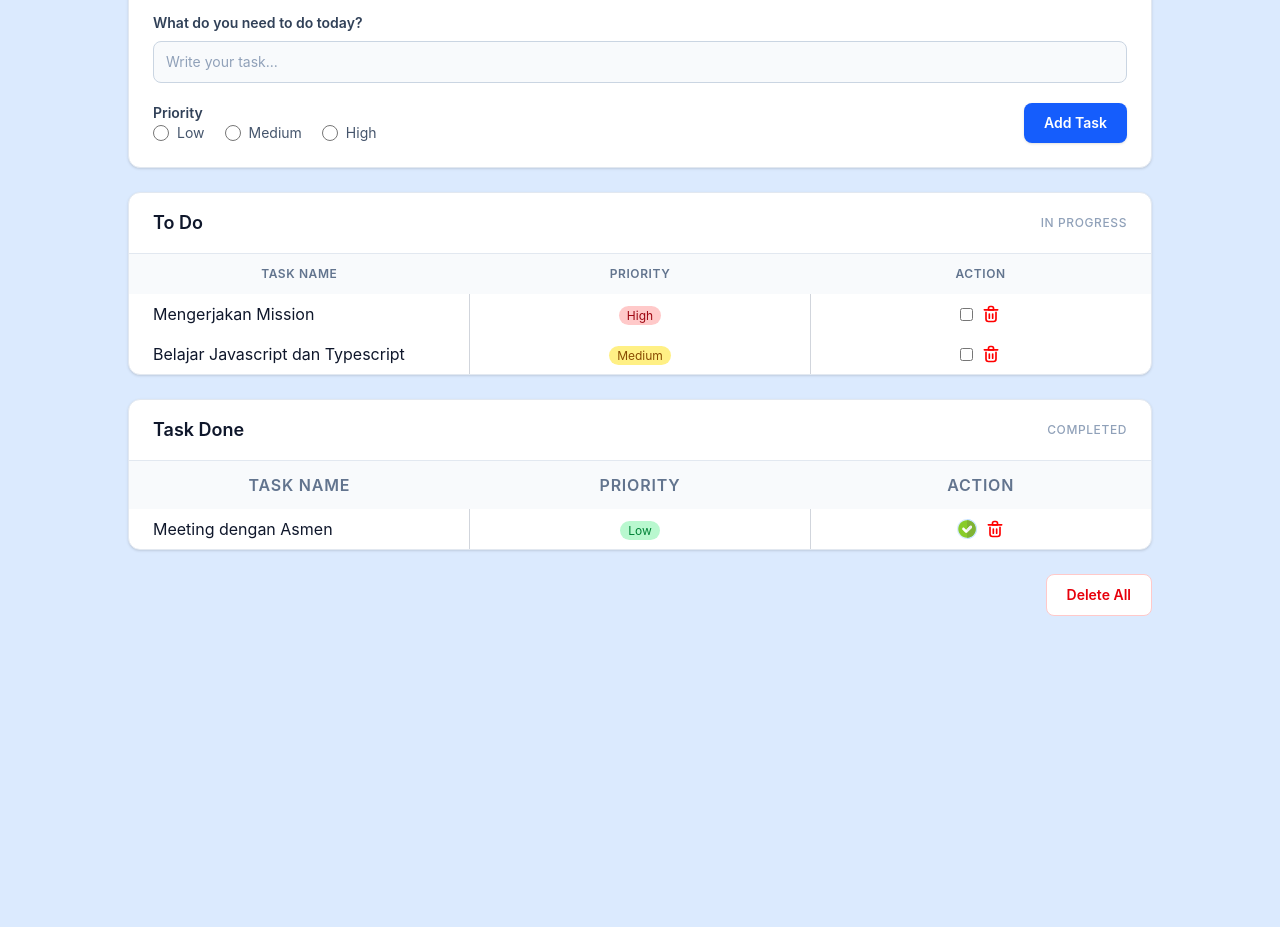
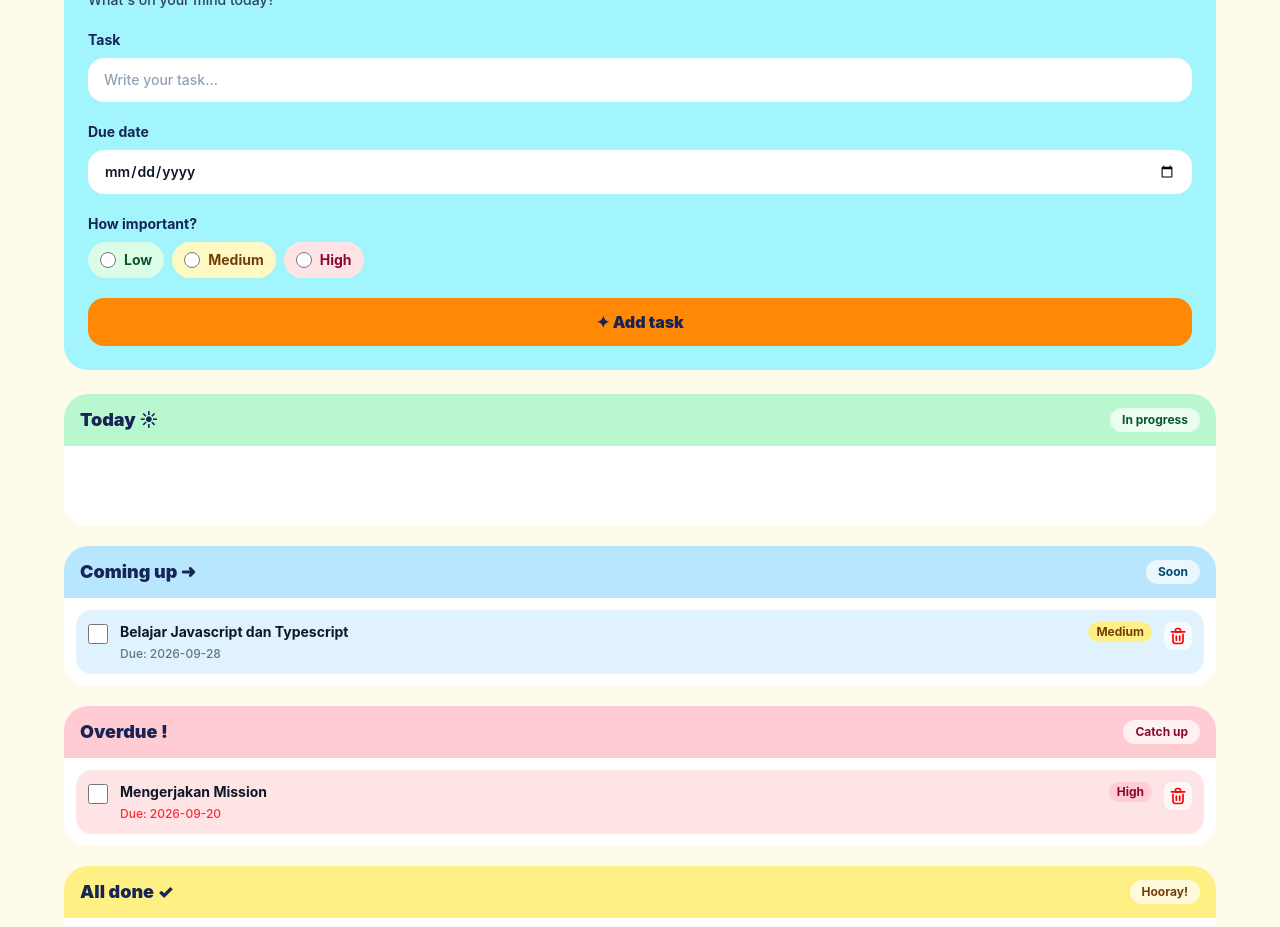
Before and after one commit to mfauzidr/todo-list, a website built with Vite: page index.html in a window 1280 px wide. Shown: the part 214-1141 px from the top of the page. Before the commit the page ends 878 px from the top, so only its background shows below. Built offline with nearby package versions, Linux system fonts and the light colour scheme.

Commit message:
feat: finalize todo list app

```diff
--- a/index.html
+++ b/index.html
@@ -8,130 +8,106 @@
   <title>Todo List</title>
 </head>
 
-<body class="bg-blue-100 text-slate-900">
-  <div id="app" class="min-h-screen px-4 py-6 sm:px-6 lg:px-8">
-    <header class="mx-auto flex max-w-5xl flex-col gap-6 border-b border-slate-200 pb-6">
-      <div class="flex flex-col gap-2 sm:flex-row sm:items-end sm:justify-between">
+<body class="bg-amber-50 text-slate-900">
+  <div id="app" class="min-h-screen px-4 py-6 sm:px-8 lg:px-10">
+    <header class="mx-auto flex max-w-6xl flex-col gap-5 sm:flex-row sm:items-end sm:justify-between">
       <div>
-          <h1 class="text-3xl font-bold tracking-tight text-blue-900">Todo List</h1>
+        <p class="mb-1 text-sm font-black text-rose-500">A little list, a lot of wins <span aria-hidden="true">✦</span></p>
+        <h1 class="text-4xl font-black text-blue-950 sm:text-5xl">Todo <span class="text-orange-500">Club</span></h1>
       </div>
-
-        <div class="flex gap-8 text-sm text-slate-500 sm:text-right">
-          <section>
-            <h2 class="font-semibold text-slate-800">Fauzi</h2>
-            <p>Frontend Developer</p>
+      <div class="flex items-center justify-between gap-5 text-sm sm:justify-end sm:text-right">
+        <section class="rounded-2xl bg-yellow-200 px-4 py-2">
+          <h2 class="font-black text-blue-950">Fauzi</h2>
+          <p class="text-slate-700">Frontend Developer</p>
         </section>
-
-          <section>
-            <p id="current-day" class="font-semibold text-slate-800"></p>
+        <section class="font-semibold text-slate-600">
+          <p id="current-day" class="text-lg font-black text-blue-950"></p>
           <p id="current-date"></p>
         </section>
       </div>
-      </div>
     </header>
 
-    <main class="mx-auto flex max-w-5xl flex-col gap-6 py-6">
-      <section class="rounded-xl border border-slate-200 bg-white p-5 shadow-sm sm:p-6">
-        <header class="mb-5 border-b border-slate-100 pb-4">
-          <h1 class="text-lg font-semibold text-slate-900">Create Task</h1>
-          <p class="mt-1 text-sm text-slate-500">Add something you want to accomplish today.</p>
+    <main class="flex flex-col mx-auto max-w-6xl gap-6 py-7">
+      <section class="h-fit rounded-3xl bg-cyan-200 p-5 sm:p-6">
+        <header class="mb-5">
+          <p class="text-xs font-black uppercase text-cyan-900">Ready, set, do!</p>
+          <h2 class="mt-1 text-2xl font-black text-blue-950">Make a new task</h2>
+          <p class="mt-1 text-sm font-medium text-slate-700">What's on your mind today?</p>
         </header>
 
         <form class="flex flex-col gap-5" id="todo-form">
           <div class="flex flex-col gap-2">
-            <label for="todo-title" class="text-sm font-semibold text-slate-700">What do you need to do today?</label>
-
-            <input id="todo-title" name="title" rows="3" placeholder="Write your task..."
-              class="w-full resize-none rounded-lg border border-slate-300 bg-slate-50 px-3 py-2.5 text-sm text-slate-900 outline-none transition placeholder:text-slate-400 focus:border-blue-500 focus:bg-white focus:ring-4 focus:ring-blue-100"></input>
+            <label for="todo-title" class="text-sm font-bold text-blue-950">Task</label>
+            <input id="todo-title" name="title" type="text" placeholder="Write your task..."
+              class="w-full rounded-2xl bg-white px-4 py-3 text-sm font-semibold text-slate-900 outline-none placeholder:font-medium placeholder:text-slate-400 focus:ring-4 focus:ring-cyan-100" required />
           </div>
 
-          <div class="flex flex-col gap-3 sm:flex-row sm:items-end sm:justify-between">
-            <fieldset class="flex flex-wrap items-center gap-x-5 gap-y-2">
-              <legend class="mb-2 w-full text-sm font-semibold text-slate-700 sm:mb-0 sm:w-auto">Priority</legend>
+          <div class="flex flex-col gap-2">
+            <label for="todo-due-date" class="text-sm font-bold text-blue-950">Due date</label>
+            <input id="todo-due-date" name="dueDate" type="date"
+              class="w-full rounded-2xl bg-white px-4 py-3 text-sm font-semibold text-slate-900 outline-none focus:ring-4 focus:ring-cyan-100" required />
+          </div>
 
-              <label class="flex cursor-pointer items-center gap-2 text-sm text-slate-600">
-                <input type="radio" name="priority" value="low" class="h-4 w-4 accent-green-600" />
-                Low
+          <fieldset class="flex flex-wrap items-center gap-2">
+            <legend class="mb-2 w-full text-sm font-bold text-blue-950">How important?</legend>
+            <label class="flex cursor-pointer items-center gap-2 rounded-full bg-green-100 px-3 py-2 text-sm font-bold text-green-900">
+              <input type="radio" name="priority" value="low" class="h-4 w-4 accent-green-600" required /> Low
             </label>
-
-              <label class="flex cursor-pointer items-center gap-2 text-sm text-slate-600">
-                <input type="radio" name="priority" value="medium" class="h-4 w-4 accent-yellow-500" />
-                Medium
+            <label class="flex cursor-pointer items-center gap-2 rounded-full bg-yellow-100 px-3 py-2 text-sm font-bold text-yellow-900">
+              <input type="radio" name="priority" value="medium" class="h-4 w-4 accent-yellow-500" /> Medium
             </label>
-
-              <label class="flex cursor-pointer items-center gap-2 text-sm text-slate-600">
-                <input type="radio" name="priority" value="high" class="h-4 w-4 accent-red-600" />
-                High
+            <label class="flex cursor-pointer items-center gap-2 rounded-full bg-rose-100 px-3 py-2 text-sm font-bold text-rose-900">
+              <input type="radio" name="priority" value="high" class="h-4 w-4 accent-rose-600" /> High
             </label>
           </fieldset>
 
           <button type="submit"
-              class="w-full rounded-lg bg-blue-600 px-5 py-2.5 text-sm font-semibold text-white shadow-sm transition hover:bg-blue-700 focus:outline-none focus:ring-4 focus:ring-blue-100 sm:w-auto">
-              Add Task
+            class="w-full rounded-2xl bg-orange-400 px-5 py-3 text-base font-black text-blue-950 transition hover:bg-orange-300 focus:outline-none focus:ring-4 focus:ring-white sm:w-auto">
+            <span aria-hidden="true">✦</span> Add task
           </button>
-          </div>
         </form>
       </section>
 
-      <section class="overflow-hidden rounded-xl border border-slate-200 bg-white shadow-sm">
-        <header class="flex items-center justify-between border-b border-slate-200 px-5 py-4 sm:px-6">
-          <h2 class="text-lg font-semibold text-slate-900">To Do</h2>
-          <span class="text-xs font-medium uppercase tracking-wider text-slate-400">In progress</span>
+      <div class="flex flex-col gap-5">
+        <section class="overflow-hidden rounded-3xl bg-white">
+          <header class="flex items-center justify-between bg-green-200 px-4 py-3">
+            <h2 class="text-lg font-black text-blue-950">Today <span aria-hidden="true">☀</span></h2>
+            <span class="rounded-full bg-white/70 px-3 py-1 text-xs font-bold text-green-900">In progress</span>
           </header>
-        <div class="overflow-x-auto">
-          <table class="w-full min-w-sm table-fixed text-left text-sm">
-            <thead class="bg-slate-50">
-              <tr class="text-center">
-                <th class="px-4 py-3 text-xs font-semibold uppercase tracking-wider text-slate-500">
-                  Task Name
-                </th>
-                <th class="px-4 py-3 text-xs font-semibold uppercase tracking-wider text-slate-500">
-                  Priority
-                </th>
-                <th class="px-4 py-3 text-xs font-semibold uppercase tracking-wider text-slate-500">
-                  Action
-                </th>
-              </tr>
-            </thead>
-
-            <tbody id="todo-list"></tbody>
-          </table>
-        </div>
+          <div id="today-list" class="flex min-h-20 flex-col gap-2 p-3"></div>
         </section>
 
-      <section class="overflow-hidden rounded-xl border border-slate-200 bg-white shadow-sm">
-        <header class="flex items-center justify-between border-b border-slate-200 px-5 py-4 sm:px-6">
-          <h2 class="text-lg font-semibold text-slate-900">Task Done</h2>
-          <span class="text-xs font-medium uppercase tracking-wider text-slate-400">Completed</span>
+        <section class="overflow-hidden rounded-3xl bg-white">
+          <header class="flex items-center justify-between bg-sky-200 px-4 py-3">
+            <h2 class="text-lg font-black text-blue-950">Coming up <span aria-hidden="true">➜</span></h2>
+            <span class="rounded-full bg-white/70 px-3 py-1 text-xs font-bold text-sky-900">Soon</span>
           </header>
-        <div class="overflow-x-auto">
-          <table
-            class="w-full min-w-sm table-fixed text-left text-xs md:text-sm lg:text-base">
-            <thead class="bg-slate-50">
-              <tr class="text-center">
-                <th class="px-4 py-3 font-semibold uppercase tracking-wider text-slate-500">
-                  Task Name
-                </th>
-                <th class="px-4 py-3 font-semibold uppercase tracking-wider text-slate-500">
-                  Priority
-                </th>
-                <th class="px-4 py-3 font-semibold uppercase tracking-wider text-slate-500">
-                  Action
-                </th>
-              </tr>
-            </thead>
-
-            <tbody id="done-list"></tbody>
-          </table>
-        </div>
+          <div id="upcoming-list" class="flex min-h-20 flex-col gap-2 p-3"></div>
         </section>
 
-      <section class="flex justify-end">
+        <section class="overflow-hidden rounded-3xl bg-white">
+          <header class="flex items-center justify-between bg-rose-200 px-4 py-3">
+            <h2 class="text-lg font-black text-blue-950">Overdue <span aria-hidden="true">!</span></h2>
+            <span class="rounded-full bg-white/70 px-3 py-1 text-xs font-bold text-rose-900">Catch up</span>
+          </header>
+          <div id="overdue-list" class="flex min-h-20 flex-col gap-2 p-3"></div>
+        </section>
+
+        <section class="overflow-hidden rounded-3xl bg-white">
+          <header class="flex items-center justify-between bg-yellow-200 px-4 py-3">
+            <h2 class="text-lg font-black text-blue-950">All done <span aria-hidden="true">✓</span></h2>
+            <span class="rounded-full bg-white/70 px-3 py-1 text-xs font-bold text-yellow-900">Hooray!</span>
+          </header>
+          <div id="done-list" class="flex min-h-20 flex-col gap-2 p-3"></div>
+        </section>
+
+        <section class="flex justify-end sm:col-span-2">
           <button type="button" id="delete-all"
-          class="w-full rounded-lg border border-red-200 bg-white px-5 py-2.5 text-sm font-semibold text-red-600 transition hover:border-red-300 hover:bg-red-50 focus:outline-none focus:ring-4 focus:ring-red-100 sm:w-auto">
-          Delete All
+            class="rounded-xl bg-rose-100 px-4 py-2 text-sm font-bold text-rose-800 transition hover:bg-rose-200 focus:outline-none focus:ring-4 focus:ring-rose-100">
+            Clear all tasks
           </button>
         </section>
+      </div>
     </main>
   </div>
 
--- a/src/data/todo.data.ts
+++ b/src/data/todo.data.ts
@@ -6,6 +6,7 @@ export const todoData: Todo[] = [
     title: "Mengerjakan Mission",
     priority: "high",
     createdAt: "2026-09-21T09:00:00",
+    dueDate: "2026-09-20",
     completed: false,
   },
   {
@@ -13,6 +14,7 @@ export const todoData: Todo[] = [
     title: "Belajar Javascript dan Typescript",
     priority: "medium",
     createdAt: "2026-09-21T10:00:00",
+    dueDate: "2026-09-28",
     completed: false,
   },
   {
@@ -20,6 +22,7 @@ export const todoData: Todo[] = [
     title: "Meeting dengan Asmen",
     priority: "low",
     createdAt: "2026-09-20T14:00:00",
+    dueDate: "2026-09-28",
     completed: true,
   },
 ];
--- a/src/main.ts
+++ b/src/main.ts
@@ -1,53 +1,123 @@
 import "./style.css";
 import { todoData } from "./data/todo.data";
-import { createTodoRow } from "./render/todoRender";
+import { createTodoCard } from "./render/todoRender";
 import { renderDate } from "./render/dateRender";
 import { Todo } from "./types/todo";
 
-const todos = [...todoData];
+let todos: Todo[] = [...todoData];
+
+const saveTodos = () => {
+  localStorage.setItem("todos", JSON.stringify(todos));
+};
+
+const loadTodos = () => {
+  const storedTodos = localStorage.getItem("todos");
+  if (storedTodos) {
+    const parsedTodos = JSON.parse(storedTodos);
+    todos = parsedTodos;
+  }
+};
 
 // Render Todo //
 
 export const renderTodos = () => {
-  const todoList =
-    document.querySelector<HTMLTableSectionElement>("#todo-list");
-  const doneList =
-    document.querySelector<HTMLTableSectionElement>("#done-list");
+  const todayList = document.querySelector<HTMLDivElement>("#today-list");
 
-  if (!todoList || !doneList) {
+  const upcomingList = document.querySelector<HTMLDivElement>("#upcoming-list");
+
+  const overdueList = document.querySelector<HTMLDivElement>("#overdue-list");
+
+  const doneList = document.querySelector<HTMLDivElement>("#done-list");
+
+  if (!todayList || !upcomingList || !overdueList || !doneList) {
     throw new Error("Todo list element not found");
   }
 
-  todoList.innerHTML = "";
+  todayList.innerHTML = "";
+  upcomingList.innerHTML = "";
+  overdueList.innerHTML = "";
   doneList.innerHTML = "";
 
-  const todoItems = todos.filter((todo) => !todo.completed);
+  const currentDate = new Date();
+
+  const today = `${currentDate.getFullYear()}-${String(
+    currentDate.getMonth() + 1,
+  ).padStart(2, "0")}-${String(currentDate.getDate()).padStart(2, "0")}`;
+
+  const activeTodos = todos.filter((todo) => !todo.completed);
+
+  const todayItems = activeTodos.filter((todo) => todo.dueDate === today);
+
+  const upcomingItems = activeTodos.filter((todo) => todo.dueDate > today);
+
+  const overdueItems = activeTodos.filter((todo) => todo.dueDate < today);
+
   const doneItems = todos.filter((todo) => todo.completed);
 
-  todoItems.forEach((todo) => {
-    const row = createTodoRow(todo, renderTodos, (id) => {
+  const handleDelete = (id: string) => {
     const index = todos.findIndex((todo) => todo.id === id);
 
     if (index !== -1) {
       todos.splice(index, 1);
     }
+    saveTodos();
+    renderTodos();
+  };
 
+  todayItems.forEach((todo) => {
+    const card = createTodoCard(
+      todo,
+      () => {
+        saveTodos();
         renderTodos();
+      },
+      handleDelete,
+      "today",
+    );
+
+    todayList.appendChild(card);
   });
-    todoList.appendChild(row);
+
+  upcomingItems.forEach((todo) => {
+    const card = createTodoCard(
+      todo,
+      () => {
+        saveTodos();
+        renderTodos();
+      },
+      handleDelete,
+      "upcoming",
+    );
+
+    upcomingList.appendChild(card);
+  });
+
+  overdueItems.forEach((todo) => {
+    const card = createTodoCard(
+      todo,
+      () => {
+        saveTodos();
+        renderTodos();
+      },
+      handleDelete,
+      "overdue",
+    );
+
+    overdueList.appendChild(card);
   });
 
   doneItems.forEach((todo) => {
-    const row = createTodoRow(todo, renderTodos, (id) => {
-      const index = todos.findIndex((todo) => todo.id === id);
+    const card = createTodoCard(
+      todo,
+      () => {
+        saveTodos();
+        renderTodos();
+      },
+      handleDelete,
+      "done",
+    );
 
-      if (index !== -1) {
-        todos.splice(index, 1);
-      }
-
-      renderTodos();
-    });
-    doneList.appendChild(row);
+    doneList.appendChild(card);
   });
 };
 
@@ -62,6 +132,7 @@ if (!deleteAllButton) {
 
 deleteAllButton.addEventListener("click", () => {
   todos.length = 0;
+  saveTodos();
   renderTodos();
 });
 
@@ -78,6 +149,11 @@ if (!todoForm || !todoTitle) {
 todoForm.addEventListener("submit", (event) => {
   event.preventDefault();
 
+  const newId =
+    todos.length > 0
+      ? Math.max(...todos.map((todo) => Number(todo.id))) + 1
+      : 1;
+
   const selectedPriority = document.querySelector<HTMLInputElement>(
     'input[name="priority"]:checked',
   );
@@ -86,22 +162,28 @@ todoForm.addEventListener("submit", (event) => {
     throw new Error("Priority not selected");
   }
 
-  const newId =
-  todos.length > 0
-    ? Math.max(...todos.map((todo) => Number(todo.id))) + 1
-    : 1;
+  const todoDueDate =
+    document.querySelector<HTMLInputElement>("#todo-due-date");
+  if (!todoDueDate) {
+    throw new Error("Due Date not selected");
+  }
 
   const newTodo: Todo = {
     id: String(newId),
     title: todoTitle.value,
     priority: selectedPriority.value as Todo["priority"],
     createdAt: new Date().toISOString(),
+    dueDate: todoDueDate.value,
     completed: false,
   };
 
   todos.push(newTodo);
+  saveTodos();
   renderTodos();
+
+  todoForm.reset();
 });
 
+loadTodos();
 renderTodos();
 renderDate();
--- a/src/render/todoRender.ts
+++ b/src/render/todoRender.ts
@@ -1,48 +1,36 @@
 import type { Todo } from "../types/todo";
+import type { TodoStatus } from "../types/todo";
 import deleteSVG from "../assets/icons/delete.svg";
 import checkedSVG from "../assets/icons/checked.svg";
 
-export const createTodoRow = (
+export const createTodoCard = (
   todo: Todo,
   onChange: () => void,
   onDelete: (id: string) => void,
-): HTMLTableRowElement => {
-  const tr = document.createElement("tr");
-  tr.className = "text-xs md:text-sm lg:text-base";
-
-  const taskName = document.createElement("td");
-  taskName.textContent = todo.title;
-  taskName.className = "px-6 py-2 border-r border-gray-300";
-
-  const priority = document.createElement("td");
-  priority.className = "px-6 py-2 border-r border-gray-300 text-center";
-
-  const priorityBadge = document.createElement("span");
-  priorityBadge.textContent = todo.priority;
-  priorityBadge.className = "capitalize px-2 py-0.5 rounded-full text-xs";
-
-  switch (todo.priority) {
-    case "low":
-      priorityBadge.classList.add("bg-green-200", "text-green-700");
+  status: TodoStatus,
+): HTMLDivElement => {
+  // Card
+  const card = document.createElement("div");
+  card.className = "flex items-start gap-3 rounded-2xl p-3";
+  switch (status) {
+    case "today":
+      card.classList.add("bg-green-100");
       break;
 
-    case "medium":
-      priorityBadge.classList.add("bg-yellow-200", "text-yellow-800");
+    case "upcoming":
+      card.classList.add("bg-sky-100");
       break;
 
-    case "high":
-      priorityBadge.classList.add("bg-red-200", "text-red-800");
+    case "overdue":
+      card.classList.add("bg-rose-100");
+      break;
+
+    case "done":
+      card.classList.add("bg-yellow-100");
       break;
   }
 
-  priority.appendChild(priorityBadge);
-
-  const action = document.createElement("td");
-  action.className = "px-3 py-2";
-
-  const actionWrapper = document.createElement("div");
-  actionWrapper.className = "flex items-center justify-center gap-2";
-
+  // Status
   let statusElement: HTMLInputElement | HTMLImageElement;
 
   if (todo.completed) {
@@ -50,13 +38,15 @@ export const createTodoRow = (
 
     checkedIcon.src = checkedSVG;
     checkedIcon.alt = "Completed";
-    checkedIcon.className = "w-5 h-5";
+    checkedIcon.className = "w-5 h-5 shrink-0";
 
     statusElement = checkedIcon;
   } else {
     const checkbox = document.createElement("input");
 
     checkbox.type = "checkbox";
+    checkbox.className = "mt-0.5 h-5 w-5 shrink-0 accent-cyan-600";
+
     checkbox.addEventListener("change", () => {
       todo.completed = true;
       onChange();
@@ -65,26 +55,75 @@ export const createTodoRow = (
     statusElement = checkbox;
   }
 
+  // Todo content
+  const todoContent = document.createElement("div");
+  todoContent.className = "min-w-0 flex-1";
+
+  // Todo header
+  const todoHeader = document.createElement("div");
+  todoHeader.className = "flex items-start justify-between gap-2";
+
+  // Task title
+  const taskName = document.createElement("h3");
+  taskName.textContent = todo.title;
+  taskName.className = "break-words text-sm font-bold text-slate-900";
+
+  // Priority badge
+  const priorityBadge = document.createElement("span");
+  priorityBadge.textContent = todo.priority;
+  priorityBadge.className =
+    "shrink-0 rounded-full px-2 py-0.5 text-xs font-bold capitalize";
+
+  switch (todo.priority) {
+    case "low":
+      priorityBadge.classList.add("bg-green-200", "text-green-900");
+      break;
+
+    case "medium":
+      priorityBadge.classList.add("bg-yellow-200", "text-yellow-900");
+      break;
+
+    case "high":
+      priorityBadge.classList.add("bg-rose-200", "text-rose-900");
+      break;
+  }
+
+  // Due date
+  const dueDate = document.createElement("p");
+
+  dueDate.textContent = `Due: ${todo.dueDate}`;
+
+  dueDate.className = "mt-1 text-xs font-medium";
+
+  if (status === "overdue") {
+    dueDate.classList.add("text-red-500");
+  } else {
+    dueDate.classList.add("text-slate-500");
+  }
+
+  // Delete button
   const deleteButton = document.createElement("button");
+  deleteButton.type = "button";
+  deleteButton.setAttribute("aria-label", `Delete ${todo.title}`);
+  deleteButton.className = "shrink-0 rounded-lg bg-white/70 p-1 transition hover:bg-white";
+
   deleteButton.addEventListener("click", () => {
-    const row = deleteButton.closest("tr");
-
-    console.log(row);
-
     onDelete(todo.id);
   });
 
   const deleteIcon = document.createElement("img");
   deleteIcon.src = deleteSVG;
   deleteIcon.alt = "Delete";
-  deleteIcon.className = "w-5 h-5 hover:cursor-pointer";
+  deleteIcon.className = "w-5 h-5";
 
   deleteButton.appendChild(deleteIcon);
 
-  actionWrapper.append(statusElement, deleteButton);
-  action.appendChild(actionWrapper);
+  // Assemble
+  todoHeader.append(taskName, priorityBadge);
 
-  tr.append(taskName, priority, action);
+  todoContent.append(todoHeader, dueDate);
 
-  return tr;
+  card.append(statusElement, todoContent, deleteButton);
+
+  return card;
 };
--- a/src/types/todo.ts
+++ b/src/types/todo.ts
@@ -1,9 +1,12 @@
-export type Priority = "low" | "medium" | "high";
+export type Priority = "low" | "medium" | "high" | "overdue";
+
+export type TodoStatus = "today" | "upcoming" | "overdue" | "done";
 
 export interface Todo {
   id: string;
   title: string;
   priority: Priority;
   createdAt: string;
+  dueDate: string;
   completed: boolean;
 }
```
Lines whose indentation alone changed are shown as unchanged.
